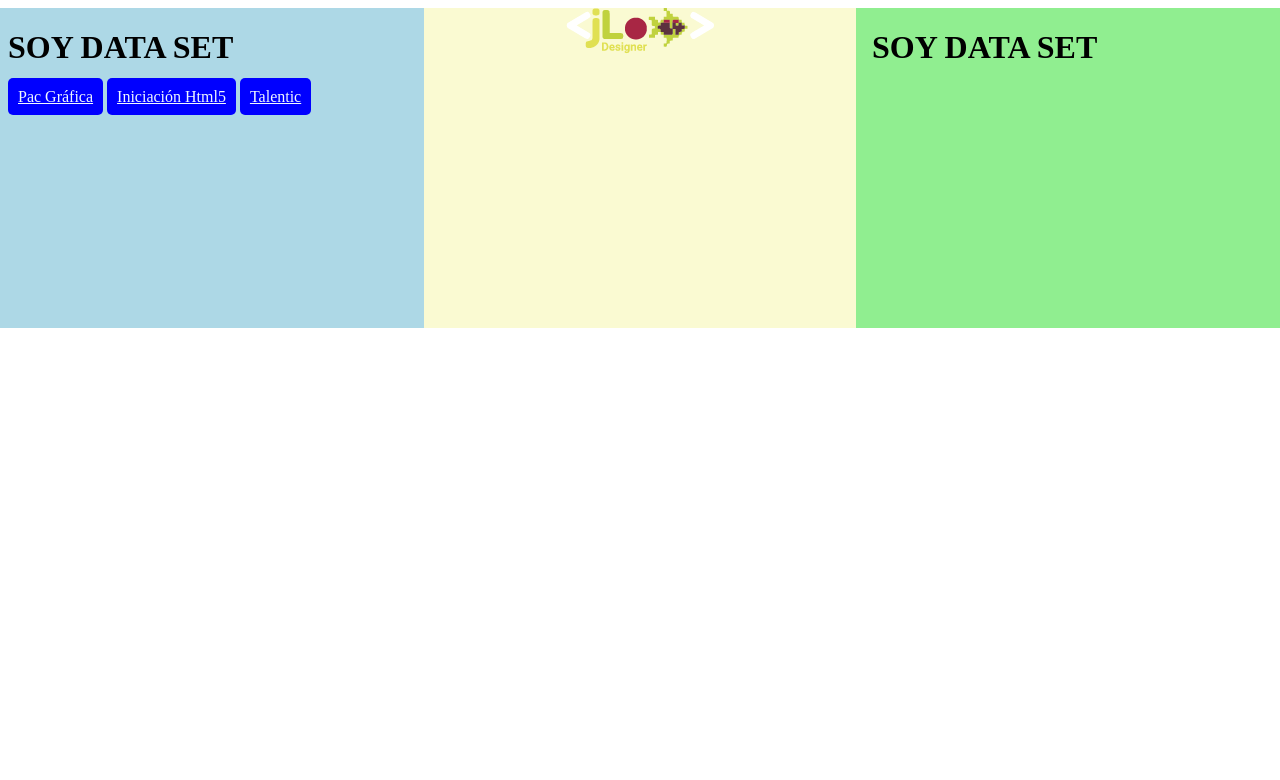
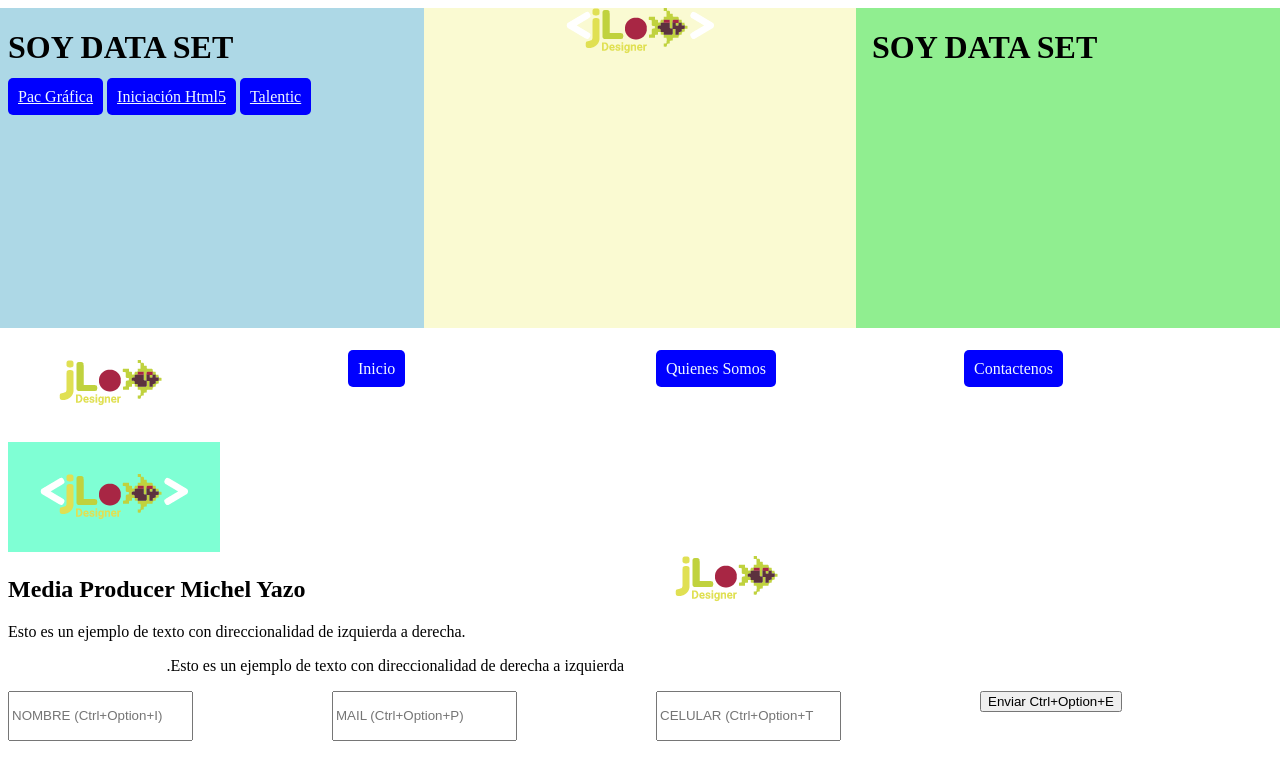
Before and after one commit to pacgrafica/atributoscomunes, a plain HTML site: page atributoscomunes/index.html in a window 1280 px wide. Drawn offline with Linux system fonts and the light colour scheme.

Commit message:
subi cambios codigo Michel

```diff
--- a/atributoscomunes/css/style.css
+++ b/atributoscomunes/css/style.css
@@ -28,3 +28,11 @@ a:hover {
     background-color: lightgreen;
     height: 20rem;
 }
+
+#menu {
+    padding: 2rem;
+}
+
+input {
+    height: 50px;
+}
--- a/atributoscomunes/index.html
+++ b/atributoscomunes/index.html
@@ -29,8 +29,63 @@
         <div class="col-md-4 caja3">
             <h1>SOY DATA SET</h1>
         </div>
+    </div>
 
-    </div>
+    <!--ACA VA CODIGO DE MICHEL-->
+    <header class="row" id="menu">
+        <div class="col-md-3">
+            <img src="images/jlopezLogo.png" id="logo">
+        </div>
+        <div class="col-md-3">
+            <a id="incio">Inicio</a>
+        </div>
+        <div class="col-md-3">
+            <a id="quienes-somos">Quienes Somos</a>
+        </div>
+        <div class="col-md-3">
+            <a id="contacto">Contactenos</a>
+        </div>
+    </header>
+
+    <!--QUIENES SOMOS-->
+
+    <section class="row">
+       <div class="col-md-12">
+            <img src="images/jlopezLogo.png" style="padding: 2rem; background-color: aquamarine"> <!--Atributo Style-->
+       </div>
+    </section>
+    <section class="row">
+        <div class="col-md-6">
+            <!--Atrbuto translate-->
+            <h1>Media Producer <span translate="no"> Michel Yazo</span>
+            </h1>
+            <!--Atributo dir-->
+            <p>Esto es un ejemplo de texto con direccionalidad de izquierda a derecha.</p>
+            <p dir="rtl">Esto es un ejemplo de texto con direccionalidad de derecha a izquierda.</p>
+        </div>
+        <div class="col-md-6">
+            <!--Atrbuto title--> <!--Atributo class-->
+            <img src="images/jlopezLogo.png" class="foto" title="El se llama Alex es mi gato">
+        </div>
+    </section>
+
+    <!--FORMULARIO-->
+
+    <form class="row">
+            <div class="col-md-3">
+                <input name="Nombre" accesskey="I" placeholder="NOMBRE (Ctrl+Option+I)"><!--Atributo Accesskey-->
+            </div>
+            <div class="col-md-3">
+                <input type="email" accesskey="P" placeholder="MAIL (Ctrl+Option+P)"><!--Atributo Accesskey-->
+            </div>
+            <div class="col-md-3">
+                <input type="tel" accesskey="T" placeholder="CELULAR (Ctrl+Option+T"><!--Atributo Accesskey-->
+            </div>
+            <div class="col-md-3">
+                <button accesskey="E" > Enviar Ctrl+Option+E</button>
+            </div>
+    </form>
+
 
     <script>
         var links = document.querySelectorAll("#compartir a");
```
